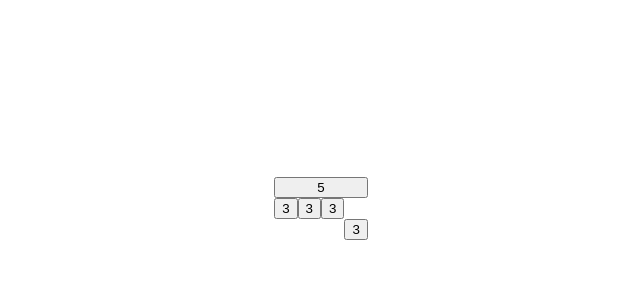
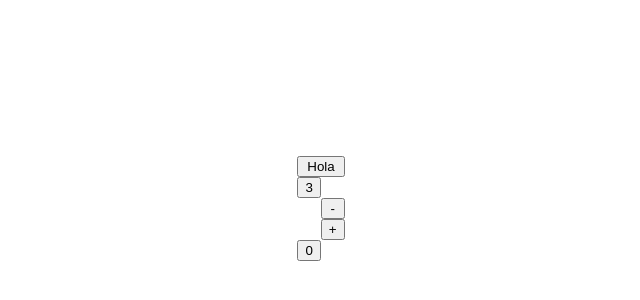
Before and after one commit to JavierRibaldelRio/Proyects-freeCodeCamp, a React (Create React App) app in the folder javascript-calculator/: page / in a window 1280 px wide. Shown: the part 200-500 px from the top of the page, without its empty margins (327-967 px from the left). Built offline with nearby package versions, Linux system fonts and the light colour scheme.

Commit message:
He dado un pco de fomra a la calculadora

```diff
--- a/javascript-calculator/src/components/Calculator.js
+++ b/javascript-calculator/src/components/Calculator.js
@@ -11,11 +11,11 @@ class Calculator extends Component {
     render() {
         return (<div id="calculator">
 
-            <CalcButton area="add" contenido="3" />
-            <CalcButton area="display" contenido="5" />
+            <CalcButton area="add" contenido="+" />
+            <CalcButton area="display" contenido="Hola" />
+            <CalcButton area="substract" contenido="-" />
             <CalcButton contenido="3" />
-            <CalcButton contenido="3" />
-            <CalcButton contenido="3" />
+            <CalcButton area="zero" contenido="0" />
 
 
         </div>);
```
